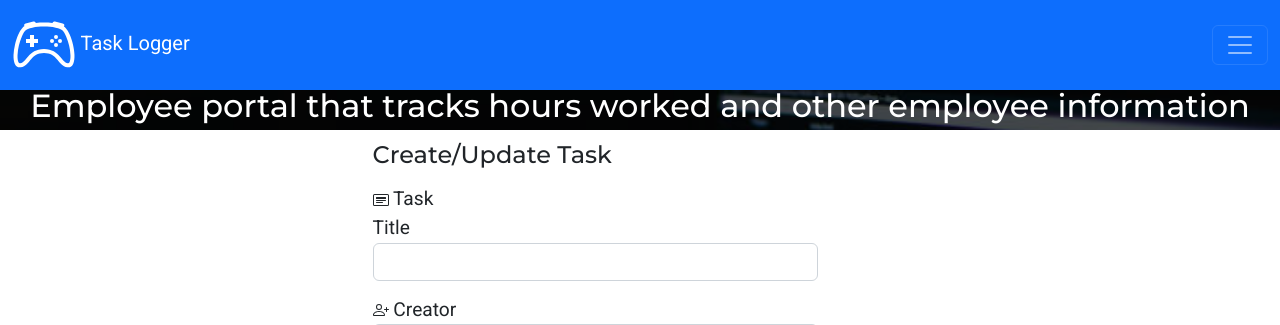
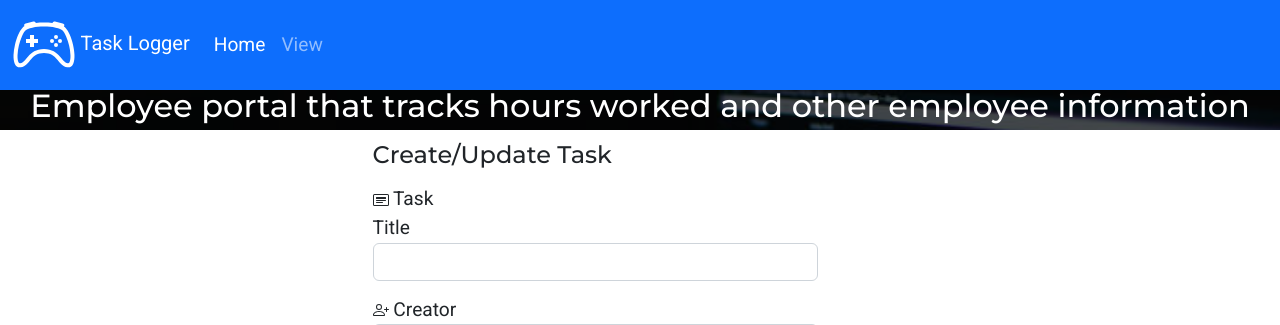
Before and after one commit to angelocarlotto/php-assignment1, a PHP site: page /index.php in a window 1280 px wide. Shown: the top 325 px of the page. Run offline with PHP 8.4, Linux system fonts and the light colour scheme; data comes from the database, SQL or seed files in the repository.

Commit message:
include a nacbar-expand-lg on the menu

```diff
--- a/index.php
+++ b/index.php
@@ -22,7 +22,7 @@
 
 <body>
 	<header>
-		<nav class="navbar navbar-dark bg-primary">
+		<nav class="navbar navbar-expand-lg navbar-dark bg-primary">
 			<div class="container-fluid">
 				<a class="navbar-brand" href="index.php">
 					<svg width="64" height="64" fill="currentColor" class="bi bi-controller">
@@ -82,7 +82,7 @@
 
 						Creator</label>
 					<div class="col-sm-10">
-						<select name="employee_id_creation" class="form-select"  required="required">
+						<select name="employee_id_creation" class="form-select"  >
 							<option value="">Who is creating this task:</option>
 							<?php foreach ($employees as $row) { ?>
 								<option value="<?php echo $row['employee_id'] ?>" <?php echo   array_key_exists("employee_id_creation", $_POST) &&  $row['employee_id'] == $_POST["employee_id_creation"] ? "selected" : ($taskToUpdate != null && $row['employee_id'] == $taskToUpdate["employee_id_creation"] ? "selected" : "") ?>><?php echo $row['full_name'] ?></option>
--- a/view.php
+++ b/view.php
@@ -39,7 +39,7 @@ $res = $database->getTask();
 
 <body>
 	<header>
-		<nav class="navbar navbar-dark bg-primary">
+		<nav class="navbar  navbar-expand-lg  navbar-dark bg-primary">
 			<div class="container-fluid">
 				<a class="navbar-brand" href="index.php"><svg xmlns="http://www.w3.org/2000/svg" width="64" height="64" fill="currentColor" class="bi bi-controller" viewBox="0 0 16 16">
 						<path d="M11.5 6.027a.5.5 0 1 1-1 0 .5.5 0 0 1 1 0m-1.5 1.5a.5.5 0 1 0 0-1 .5.5 0 0 0 0 1m2.5-.5a.5.5 0 1 1-1 0 .5.5 0 0 1 1 0m-1.5 1.5a.5.5 0 1 0 0-1 .5.5 0 0 0 0 1m-6.5-3h1v1h1v1h-1v1h-1v-1h-1v-1h1z" />
```
